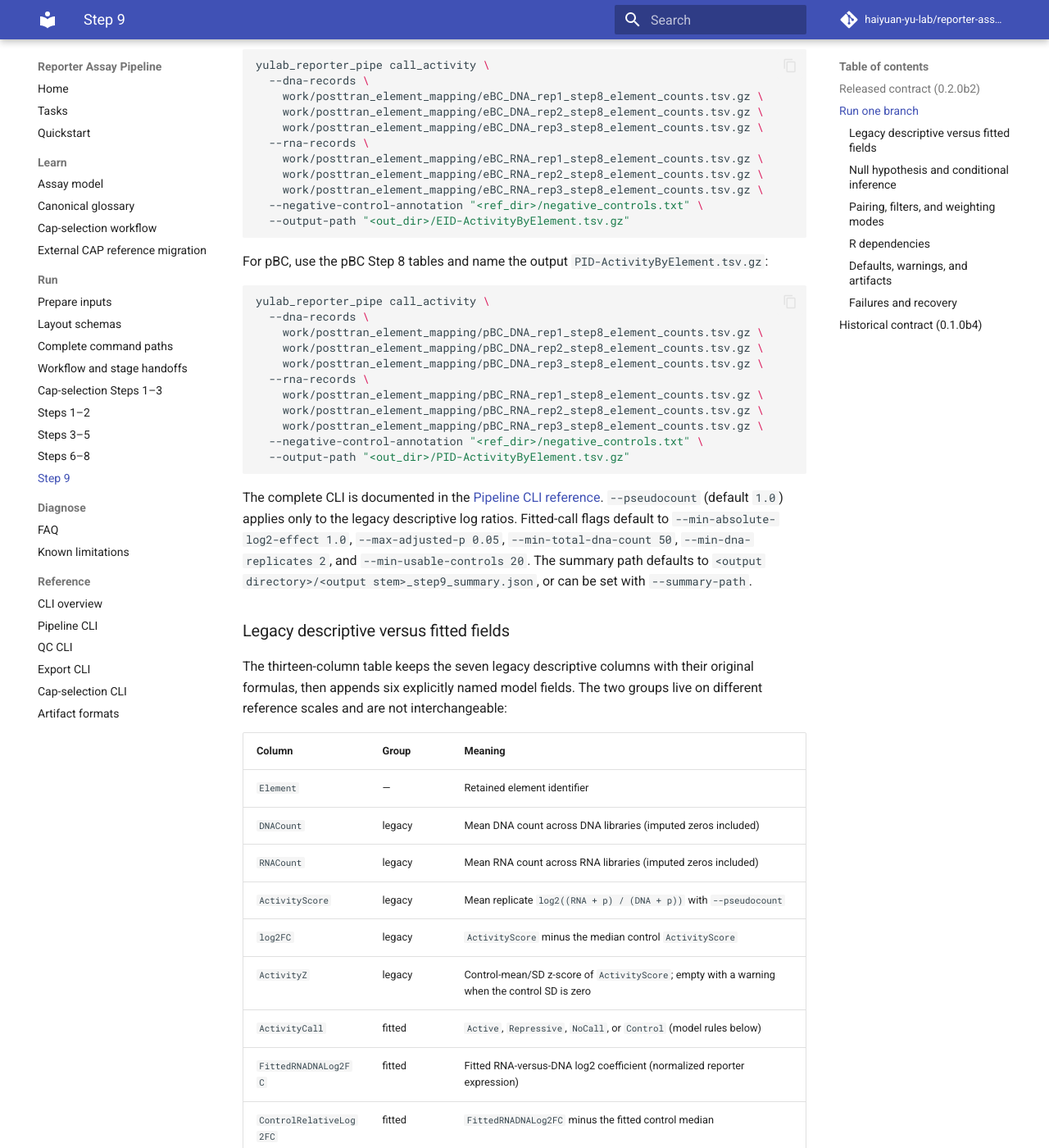
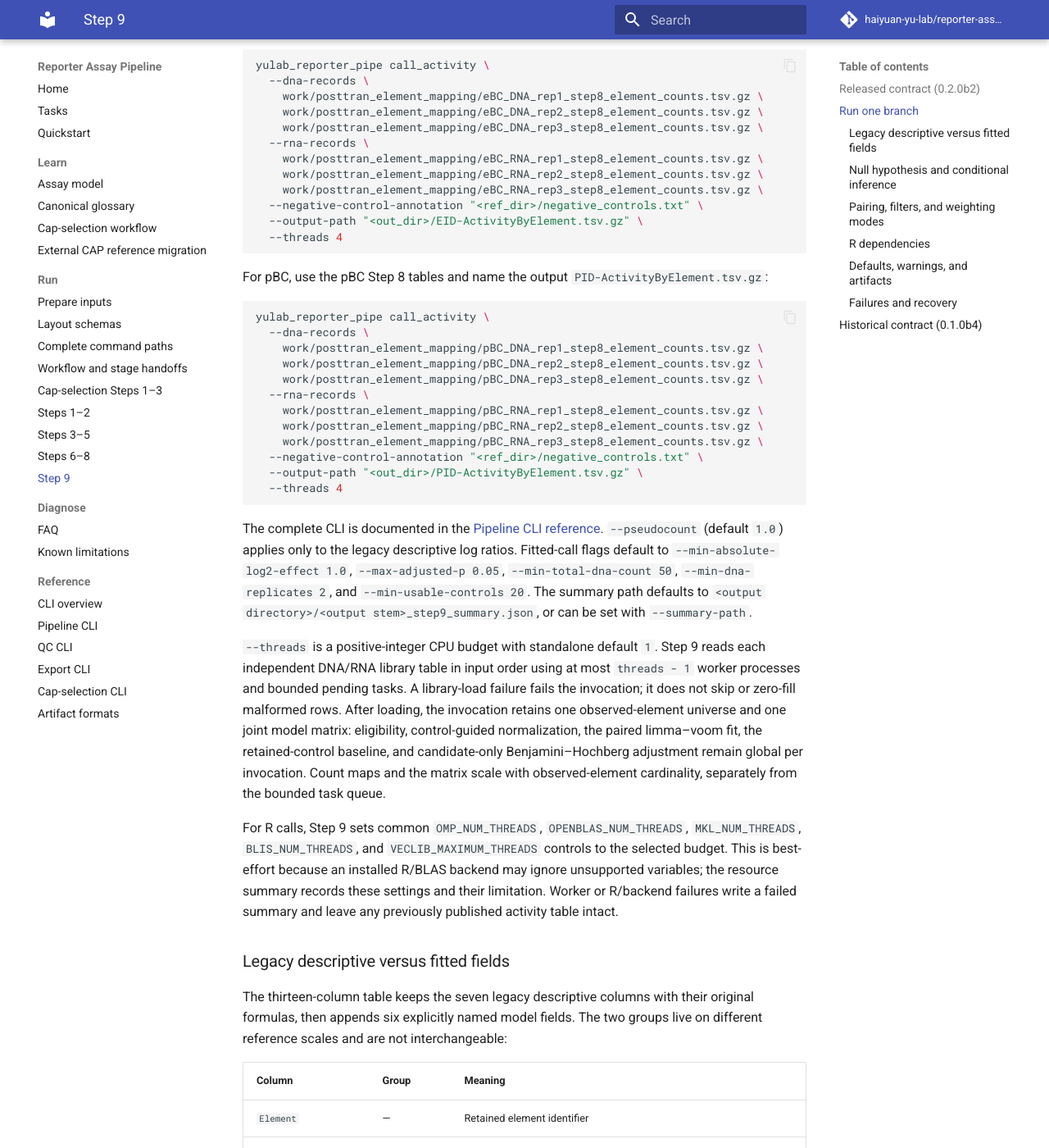
Before and after one commit to haiyuan-yu-lab/reporter-assay-pipeline-doc, an MkDocs documentation site: the page built from docs/steps-9.md, in a window 1280 px wide and 1400 px high, scrolled down 929 px. Shown: the whole window at 82% size. Built offline with MkDocs 1.6.1 and Material for MkDocs 9.7.7, drawn with Linux system fonts in a browser that asks for light colours; comment, search, counter and statistics services are not loaded; some of the changed text lies outside the part shown.

Commit message:
Document bounded Step 9 activity preparation

````diff
--- a/docs/steps-9.md
+++ b/docs/steps-9.md
@@ -51,7 +51,8 @@ yulab_reporter_pipe call_activity \
     work/posttran_element_mapping/eBC_RNA_rep2_step8_element_counts.tsv.gz \
     work/posttran_element_mapping/eBC_RNA_rep3_step8_element_counts.tsv.gz \
   --negative-control-annotation "<ref_dir>/negative_controls.txt" \
-  --output-path "<out_dir>/EID-ActivityByElement.tsv.gz"
+  --output-path "<out_dir>/EID-ActivityByElement.tsv.gz" \
+  --threads 4
 ```
 
 For pBC, use the pBC Step 8 tables and name the output
@@ -68,7 +69,8 @@ yulab_reporter_pipe call_activity \
     work/posttran_element_mapping/pBC_RNA_rep2_step8_element_counts.tsv.gz \
     work/posttran_element_mapping/pBC_RNA_rep3_step8_element_counts.tsv.gz \
   --negative-control-annotation "<ref_dir>/negative_controls.txt" \
-  --output-path "<out_dir>/PID-ActivityByElement.tsv.gz"
+  --output-path "<out_dir>/PID-ActivityByElement.tsv.gz" \
+  --threads 4
 ```
 
 The complete CLI is documented in the [Pipeline CLI reference](cli/pipe.md).
@@ -78,6 +80,24 @@ ratios. Fitted-call flags default to `--min-absolute-log2-effect 1.0`,
 and `--min-usable-controls 20`. The summary path defaults to
 `<output directory>/<output stem>_step9_summary.json`, or can be set with
 `--summary-path`.
+
+`--threads` is a positive-integer CPU budget with standalone default `1`.
+Step 9 reads each independent DNA/RNA library table in input order using at
+most `threads - 1` worker processes and bounded pending tasks. A library-load
+failure fails the invocation; it does not skip or zero-fill malformed rows.
+After loading, the invocation retains one observed-element universe and one
+joint model matrix: eligibility, control-guided normalization, the paired
+limma–voom fit, the retained-control baseline, and candidate-only
+Benjamini–Hochberg adjustment remain global per invocation. Count maps and the
+matrix scale with observed-element cardinality, separately from the bounded
+task queue.
+
+For R calls, Step 9 sets common `OMP_NUM_THREADS`, `OPENBLAS_NUM_THREADS`,
+`MKL_NUM_THREADS`, `BLIS_NUM_THREADS`, and `VECLIB_MAXIMUM_THREADS` controls
+to the selected budget. This is best-effort because an installed R/BLAS
+backend may ignore unsupported variables; the resource summary records these
+settings and their limitation. Worker or R/backend failures write a failed
+summary and leave any previously published activity table intact.
 
 ### Legacy descriptive versus fitted fields
 
@@ -167,6 +187,7 @@ package versions are recorded in the JSON summary.
 | `--min-dna-replicates` | `2` | Minimum detecting DNA libraries |
 | `--min-usable-controls` | `20` | Minimum usable controls per TMM comparison |
 | `--filtered-elements-output-path` | none | Optional `.tsv` / `.tsv.gz` audit sidecar |
+| `--threads` | `1` | CPU budget for bounded library loading and supported backend controls |
 
 When the legacy control `ActivityScore` standard deviation is zero, the fitted
 model still runs: `ActivityZ` is left empty and the summary carries a warning
````
Also changed, not shown: docs/cli/pipe.md (+6 -1 lines).
